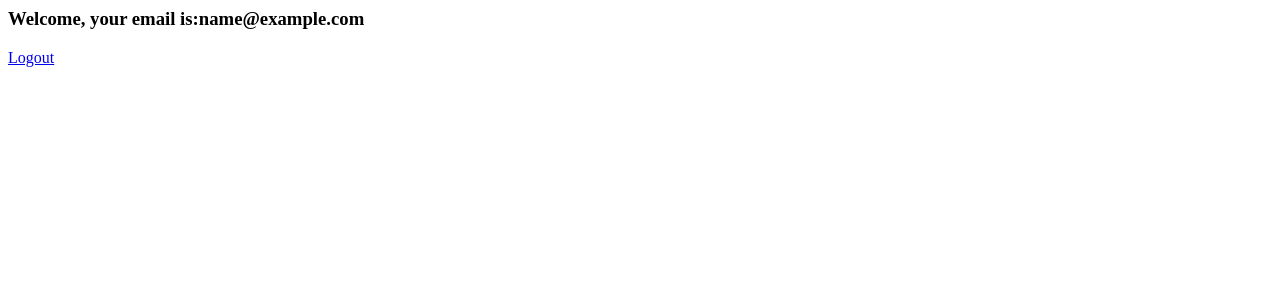
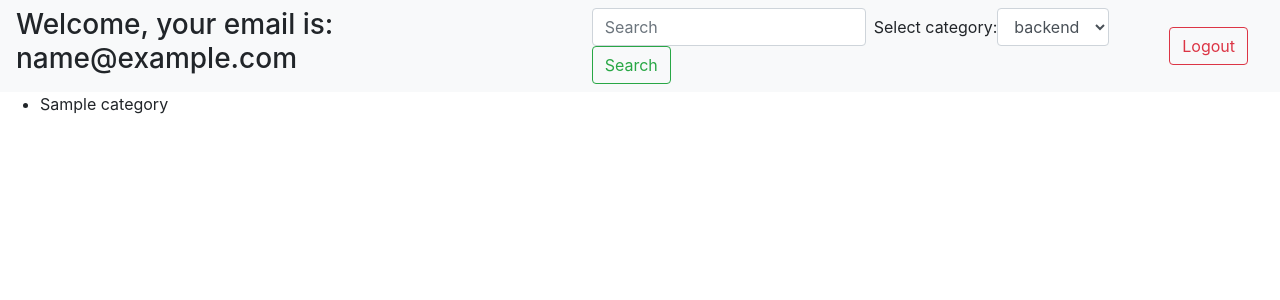
Before and after one commit to stevanzdravkovic/quantox-projekat, a PHP site: page /dashboard.php in a window 1280 px wide. Shown: the top 300 px of the page. Run offline with PHP 8.4, Linux system fonts and the light colour scheme; the visitor is signed in with stand-in values (Sample User, id 1); tables that the repository leaves empty or names only in its code hold one stand-in row (values such as "Sample post").

Commit message:
dashboard with tree

```diff
--- a/Classes/categories.php
+++ b/Classes/categories.php
@@ -13,4 +13,54 @@ class categories extends db
         return $result;
     }
 
+    public static function countUsersByCategory($categoryId)
+    {
+        $sql = 'SELECT COUNT(users.id_users) as users FROM users INNER JOIN categories on users.category_id = categories.id_category WHERe categories.id_category = :id';
+        $database = new db();
+        $executeQuery  = $database->connect()->prepare($sql);
+        $executeQuery->bindParam(':id',$categoryId);
+        $executeQuery->execute();
+        $results = $executeQuery->fetch(PDO::FETCH_ASSOC);
+
+        $users = $results['users'] ;
+
+        return $users;
+    }
+
+    public function getAllCategory()
+    {
+        $sql = "SELECT * FROM categories";
+        $stmt=$this->connect()->prepare($sql);
+        $stmt->execute();
+        $result = $stmt->fetchAll(PDO::FETCH_ASSOC);
+        $id='';
+        $items= $result;
+
+        echo "<ul>";
+        function sub($items, $id)
+        {
+            echo "<ul>";
+            foreach ($items as $item)
+            {
+                if($item['parent'] == $id)
+                {
+                    echo "<li>". $item['category_name']. ' - ' .categories::countUsersByCategory($item['id_category']);
+                    sub($items, $item['id_category']);
+                    echo "</li>";
+                }
+            }
+            echo "</ul>";
+        }
+        foreach ($items as $item)
+        {
+            if($item['parent'] == 0)
+            {
+                echo"<li>" .$item['category_name'];
+                $id = $item['id_category'];
+                sub($items, $id);
+                echo "</li>";
+            }
+        }
+        echo "</ul>";
+    }
 }
--- a/components/loginForm.php
+++ b/components/loginForm.php
@@ -12,9 +12,8 @@ include('./logic/loginUser.php');
                 <form action="" method="post">
                     <div class="form-group">
                         <label for="mail">Mail</label>
-                        <input type="text" class="form-control" name="mail" id="mail" placeholder="Enter E-mail">
+                        <input type="email" class="form-control" name="mail" id="mail" placeholder="Enter E-mail">
                     </div>
-
                     <div class="form-group">
                         <label for="pass">Password</label>
                         <input type="password" class="form-control" name="pass" id="pass" placeholder="Enter password">
--- a/components/navbar.php
+++ b/components/navbar.php
@@ -1,6 +1,7 @@
 <nav class="navbar navbar-expand-lg navbar-light bg-light">
     <a class="navbar-brand" href="index.php">quantox</a>
     <div class="collapse navbar-collapse" id="navbarSupportedContent">
+
         <ul class="navbar-nav mr-auto">
             <li class="nav-item active">
                 <a class="nav-link" href="index.php">Home <span class="sr-only">(current)</span></a>
--- a/dashboard.php
+++ b/dashboard.php
@@ -1,4 +1,16 @@
 <?php
-
+session_start();
+?>
+<!DOCTYPE html>
+<html>
+<head>
+    <link rel="stylesheet" href="https://stackpath.bootstrapcdn.com/bootstrap/4.3.1/css/bootstrap.min.css" integrity="sha384-ggOyR0iXCbMQv3Xipma34MD+dH/1fQ784/j6cY/iJTQUOhcWr7x9JvoRxT2MZw1T" crossorigin="anonymous">
+    <meta charset="UTF-8"/>
+    <title>quantox</title>
+</head>
+<body>
+<?php
 include('logic/login-success.php');
 ?>
+</body>
+</html>
--- a/index.php
+++ b/index.php
@@ -1,4 +1,5 @@
 <!DOCTYPE html>
+<html>
 <head>
     <link rel="stylesheet" href="https://stackpath.bootstrapcdn.com/bootstrap/4.3.1/css/bootstrap.min.css" integrity="sha384-ggOyR0iXCbMQv3Xipma34MD+dH/1fQ784/j6cY/iJTQUOhcWr7x9JvoRxT2MZw1T" crossorigin="anonymous">
     <meta charset="UTF-8"/>
@@ -9,8 +10,5 @@
 include 'components/navbar.php';
 include 'components/content.php';
 ?>
-
-
-
 </body>
 </html>
--- a/logic/insertNewUser.php
+++ b/logic/insertNewUser.php
@@ -33,7 +33,7 @@ if (isset($_REQUEST['submit']))
         $message = "<label>Invalid password format </label>";
     }
     else{
-        $fields= [
+        $fields = [
             'name_user'=> $name,
             'email'=> $mail,
             'password'=> md5($password),
--- a/logic/login-success.php
+++ b/logic/login-success.php
@@ -1,13 +1,32 @@
 <?php
-session_start();
 function __autoload($class)
 {
     require_once "Classes/$class.php";
 }
 if(isset($_SESSION['mail']))
 {
-    echo "<h3>Welcome, your email is:".$_SESSION['mail']."</h3>";
-    echo "<a href='logout.php'>Logout</a> <br/>";
+    echo '<nav class="navbar navbar-expand-lg navbar-light bg-light">';
+    echo"<h3>Welcome, your email is: " .$_SESSION['mail']."</h3>";
+    echo '<div class="collapse navbar-collapse" id="navbarSupportedContent">
+        <ul class="navbar-nav mr-auto">
+            <li class="nav-item active"></li>
+        </ul>
+        <form class="form-inline my-2 my-lg-0">
+            <input class="form-control mr-sm-2" type="search" placeholder="Search" aria-label="Search">
+                <label for="sel1">Select category: </label>
+                <select class="form-control" id="sel1">
+                    <option value="">backend</option>
+                    <option value="">frontend</option>
+                    <option value="">3</option>
+                    <option value="">4</option>
+                </select>
+            <button class="btn btn-outline-success my-2 my-sm-0" type="submit">Search</button>
+        </form>
+        <a class="nav-link" href="logout.php"><button class="btn btn-outline-danger my-2 my-sm-0" type="submit">Logout</button> <span class="sr-only">(current)</span></a>
+    </div>
+</nav>';
+    $a = new categories();
+    $a->getAllCategory();
 }
 else
 {
```
Also changed, not shown: Classes/user.php (+3 -6 lines). Lines whose indentation alone changed are shown as unchanged.
